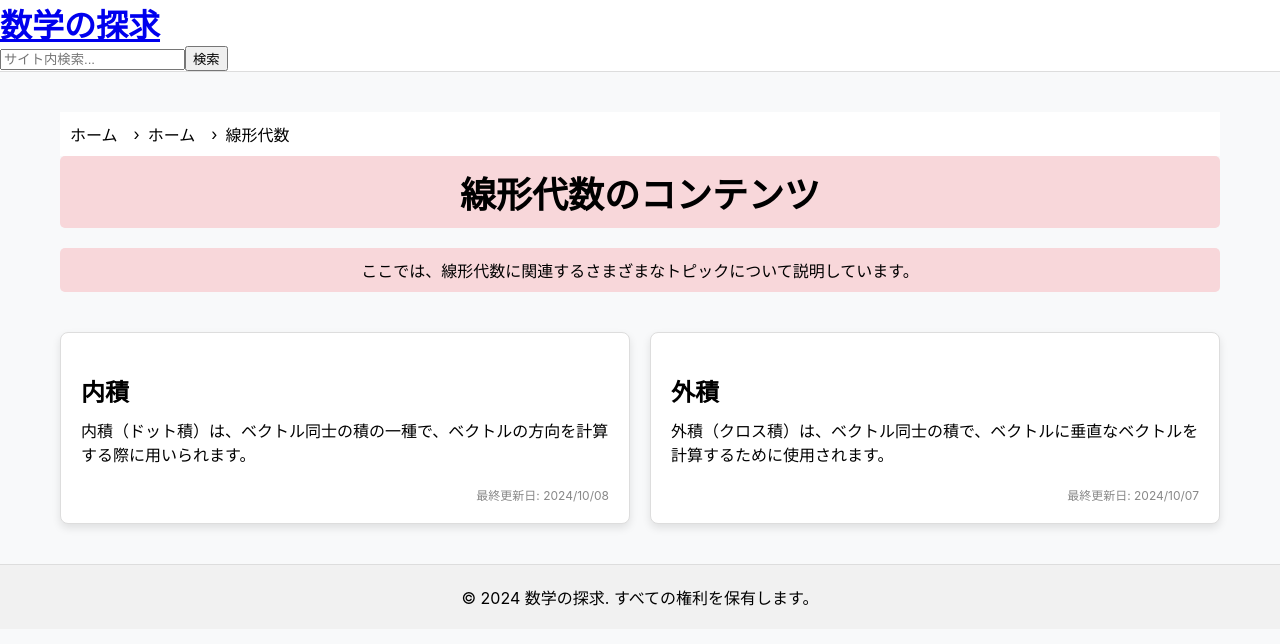
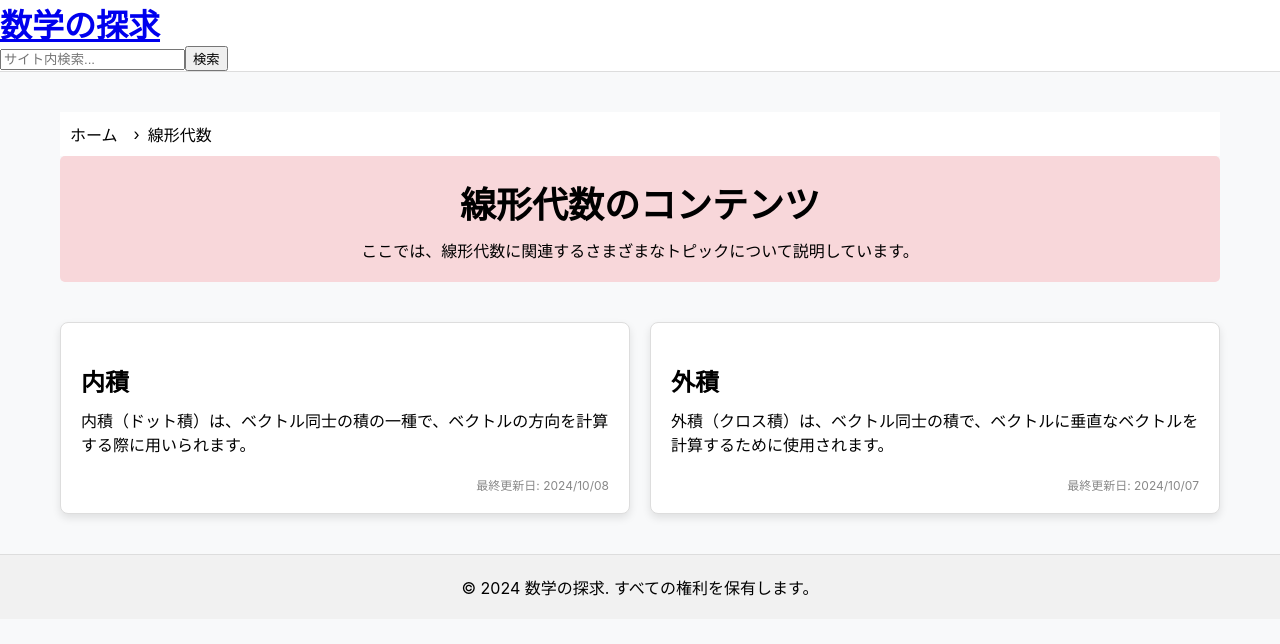
Before and after one commit to nakano0328/archive, a Next.js app: page /linear_algebra in a window 1280 px wide. Shown: the top 644 px of the page. Built offline with nearby package versions, Linux system fonts and the light colour scheme.

Commit message:
赤い背景とパンくずリストの修正

```diff
--- a/app/linear_algebra/page.tsx
+++ b/app/linear_algebra/page.tsx
@@ -12,35 +12,32 @@ export default function LinearAlgebraContents() {
       {/* Breadcrumbの表示 */}
       <Breadcrumb
         items={[
-          { name: "ホーム", href: "/" },
           { name: "線形代数", href: "/linear_algebra" },
         ]}
       />
 
+      <div
+        style={{
+          backgroundColor: "#f8d7da", // 赤い背景
+          padding: "20px",
+          borderRadius: "5px",
+          marginBottom: "40px", // 他の要素との間隔
+        }}
+      >
         <h1
           style={{
             fontSize: "36px",
             textAlign: "center",
-          marginBottom: "20px",
-          backgroundColor: "#f8d7da", // 赤い背景を追加
-          padding: "10px",
-          borderRadius: "5px",
+            marginBottom: "10px",
           }}
         >
           線形代数のコンテンツ
         </h1>
 
-      <p
-        style={{
-          textAlign: "center",
-          marginBottom: "40px",
-          backgroundColor: "#f8d7da", // 赤い背景を追加
-          padding: "10px",
-          borderRadius: "5px",
-        }}
-      >
+        <p style={{ textAlign: "center" }}>
           ここでは、線形代数に関連するさまざまなトピックについて説明しています。
         </p>
+      </div>
 
       <div
         style={{
```
Lines whose indentation alone changed are shown as unchanged.
